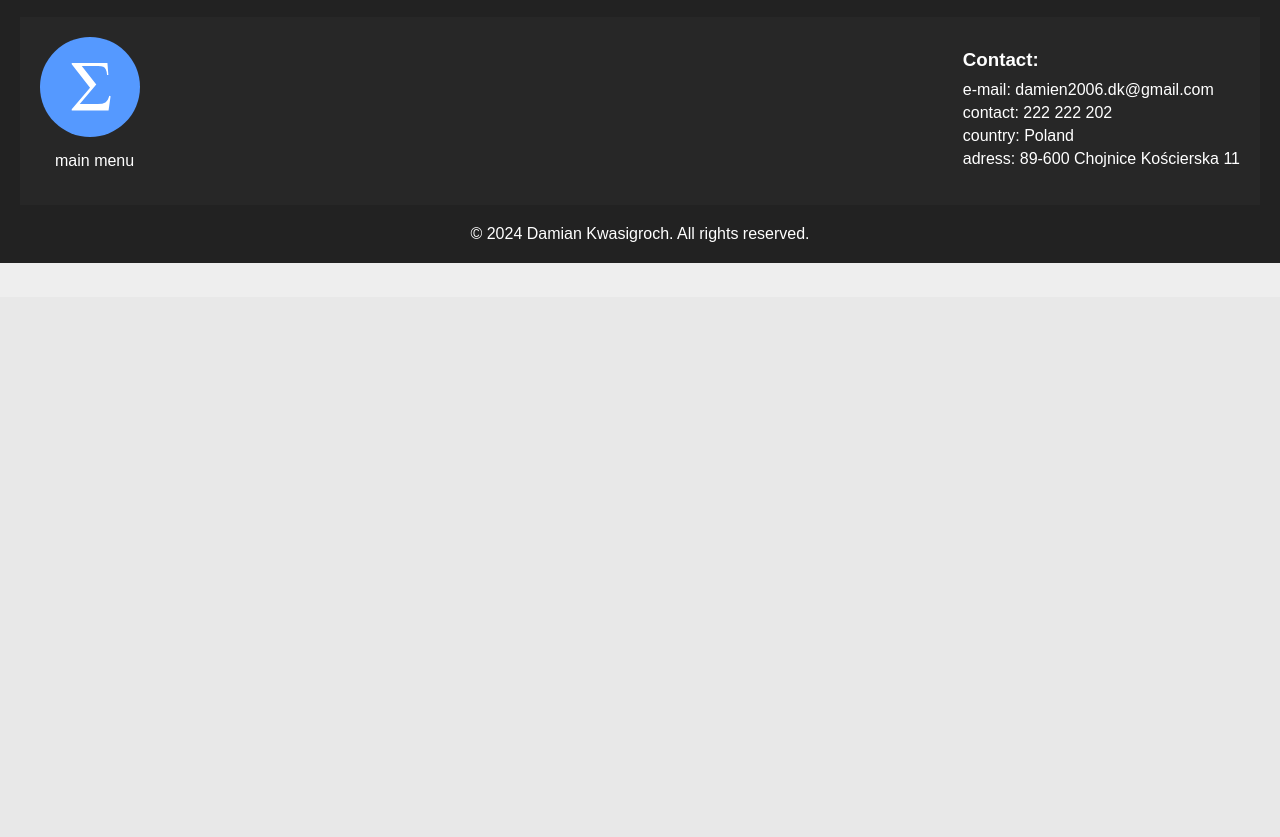
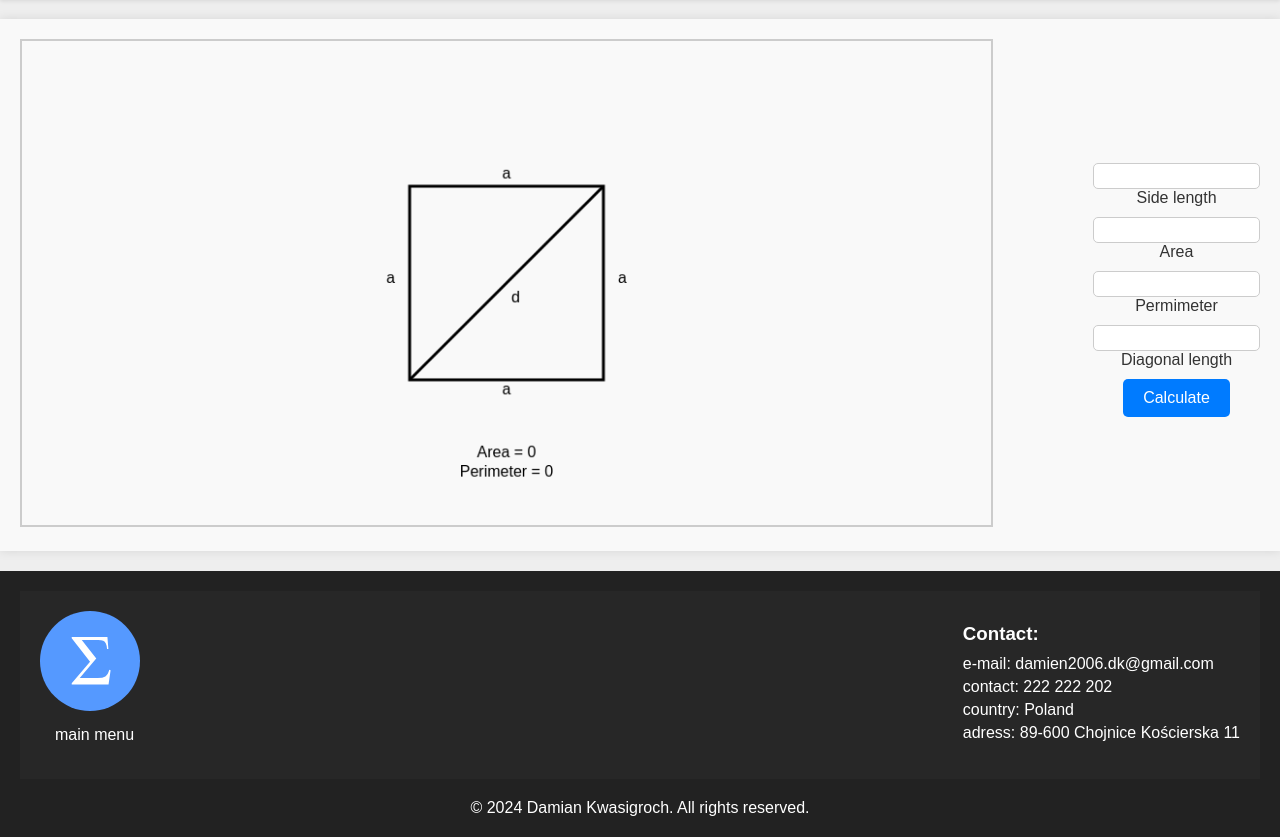
Before and after one commit to DAMULdk/figures, a Django app: page /square/ in a window 1280 px wide. Shown: the part 503-1340 px from the top of the page. Before the commit the page ends 766 px from the top, so only its background shows below. Run offline with Django 5.2, Linux system fonts and the light colour scheme.

Commit message:
Add square calculation scripts and templete for next figures

```diff
--- a/ecommerce/ecommerce/settings.py
+++ b/ecommerce/ecommerce/settings.py
@@ -131,7 +131,7 @@ USE_TZ = True
 
 STATIC_URL = 'static/'
 STATICFILES_DIRS = [
-    os.path.join(BASE_DIR, 'static')
+    os.path.join(BASE_DIR, 'figures/static')
 ]
 
 # Default primary key field type
--- a/ecommerce/figures/static/css/main.css
+++ b/ecommerce/figures/static/css/main.css
@@ -6,7 +6,7 @@
 
 body {
     font-family: Arial, sans-serif;
-    background-color: #eeeeee;
+    background-color: #eee;
     color: #333;
 }
 
@@ -67,10 +67,15 @@ header img:hover {
 }
 
 .description {
-    color: #f7f7f7;
+    color: rgb(183, 183, 183);
     font-size: 1em;
     margin-top: 20px;
+    padding-left: 20px;
     max-width: 860px;
+}
+
+.description h2 {
+    padding-top: 5px;
 }
 
 
@@ -186,3 +191,53 @@ footer {
 .fig:hover .fig-desc{
     color: #eee;
 }
+
+
+.calc {
+    display: flex;
+    flex-direction: row;
+    align-items: center;
+    justify-content: space-between;
+    gap: 100px;
+    padding: 20px;
+    background-color: #f9f9f9;
+    box-shadow: 0 0 10px rgba(0, 0, 0, 0.1);
+}
+
+.view {
+    flex: 1;
+}
+
+.calc form {
+    display: flex;
+    flex-direction: column;
+    align-items: center;
+}
+
+.calc input[type="number"] {
+    margin-top: 10px;
+    padding: 5px;
+    border: 1px solid #ccc;
+    border-radius: 5px;
+    font-size: 12px;
+}
+
+.calc input[type="button"] {
+    margin-top: 10px;
+    padding: 10px 20px;
+    border: none;
+    border-radius: 5px;
+    background-color: #007bff;
+    color: #fff;
+    font-size: 16px;
+    cursor: pointer;
+}
+
+.calc input[type="button"]:hover {
+    background-color: #0056b3;
+}
+
+canvas {
+    border: 2px solid #ccc;
+    width: 100%;
+}
--- /dev/null
+++ b/ecommerce/figures/static/js/square.js
@@ -0,0 +1,74 @@
+const canvas = document.getElementById("canvas");
+const ctx = canvas.getContext("2d");
+canvas.width = 1000;
+canvas.height = 500;
+
+const side = 200; // Długość boku kwadratu
+
+function drawSquare(a, A, p, d) {
+    ctx.clearRect(0, 0, canvas.width, canvas.height);
+
+    const centerX = canvas.width / 2;
+    const centerY = canvas.height / 2;
+
+    ctx.strokeStyle = 'black';
+    ctx.lineWidth = 3;
+    ctx.strokeRect(centerX - side / 2, centerY - side / 2, side, side);
+    ctx.beginPath();
+    ctx.moveTo(centerX + side / 2, centerY - side / 2);
+    ctx.lineTo(centerX - side / 2, centerY + side / 2);
+    ctx.stroke();
+
+    ctx.fillStyle = '#000000';
+    ctx.font = '16px Arial';
+    ctx.textAlign = 'center';
+
+    ctx.fillText('Area = ' + parseFloat(A.toFixed(4)), centerX, centerY + side / 2 + 80);
+    ctx.fillText('Perimeter = ' + parseFloat(p.toFixed(4)), centerX, centerY + side / 2 + 100);
+    ctx.fillText(parseFloat(a.toFixed(4)) || 'a', centerX, centerY + side / 2 + 15);
+    ctx.fillText(parseFloat(a.toFixed(4)) || 'a', centerX, centerY - side / 2 - 8);
+    ctx.textAlign = 'right';
+    ctx.fillText(parseFloat(a.toFixed(4)) || 'a', centerX - side / 2 - 15, centerY);
+    ctx.textAlign = 'left';
+    ctx.fillText(parseFloat(a.toFixed(4)) || 'a', centerX + side / 2 + 15, centerY);
+    ctx.fillText(parseFloat(d.toFixed(4)) || 'd', centerX + 5, centerY + 20);
+}
+drawSquare(0, 0, 0, 0);
+
+
+let lastModifiedField = null;
+
+let inputFields = document.querySelectorAll("input[type='number']");
+inputFields.forEach(function(inputField) {
+    inputField.addEventListener("input", function() {
+        lastModifiedField = inputField.getAttribute("name");
+    });
+});
+
+
+document.getElementById("calculate").addEventListener("click", function() {
+    let a = parseFloat(form1.num_a.value);
+    let d = parseFloat(form1.num_d.value);
+    let A = parseFloat(form1.num_A.value);
+    let p = parseFloat(form1.num_p.value);
+
+    if (lastModifiedField === "num_a") {
+        form1.num_A.value = a * a;
+        form1.num_p.value = a * 4;
+        form1.num_d.value = a * Math.sqrt(2);
+        drawSquare(a, parseFloat(form1.num_A.value), parseFloat(form1.num_p.value), parseFloat(form1.num_d.value));
+        return 0;
+    } else if (lastModifiedField === "num_A") {
+        a = Math.sqrt(A);
+    } else if (lastModifiedField === "num_p") {
+        a = p / 4;
+    } else if (lastModifiedField === "num_d") {
+        a = d / Math.sqrt(2);
+    }
+
+    form1.num_a.value = parseFloat(a.toFixed(12));
+    form1.num_A.value = parseFloat((a * a).toFixed(12));
+    form1.num_p.value = parseFloat((a * 4).toFixed(12));
+    form1.num_d.value = parseFloat((a * Math.sqrt(2)).toFixed(12));
+    drawSquare(a, parseFloat(form1.num_A.value), parseFloat(form1.num_p.value), parseFloat(form1.num_d.value));
+});
--- a/ecommerce/figures/templates/figures/square.html
+++ b/ecommerce/figures/templates/figures/square.html
@@ -1,5 +1,35 @@
 {% extends "figures/main.html" %}
 {% load static %}
+
+{%  block desc %}
+    <h2>Square: Definition and Properties</h2>
+    <p>A square is a geometric shape characterized by four equal sides and four right angles. It is a special case of a rectangle where all sides are of equal length.</p>
+    <h2>Calculations for a Square</h2>
+    <p>To calculate various properties of a square:</p>
+    <ul>
+    <li><strong>Side Length:</strong> Since all sides of a square are equal, the side length can be determined by measuring any one side.</li>
+    <li><strong>Area:</strong> The area of a square is found by squaring the length of one side. Mathematically, it can be expressed as: <span>A = s<sup>2</sup></span>, where <span>s</span> represents the length of a side.</li>
+    <li><strong>Perimeter:</strong> The perimeter of a square is the sum of the lengths of all four sides. It can be calculated as: <span>P = 4s</span>, where <span>s</span> represents the length of a side.</li>
+    <li><strong>Diagonal:</strong> The diagonal of a square is a line segment connecting two opposite vertices. It divides the square into two congruent right triangles. The length of the diagonal can be calculated using the Pythagorean theorem: <span>d = √(s<sup>2</sup> + s<sup>2</sup>) = √2s</span>.</li>
+    </ul>
+    <h2>Fun Fact about Squares</h2>
+    <p>A square is a symmetric shape, meaning it looks the same when rotated by 90, 180, or 270 degrees. This property makes it a fundamental element in various mathematical and architectural designs, symbolizing stability and equality.</p>
+{% endblock %}
+
 {%  block content %}
-    <span> you are in in the square</span>
+    <div class="calc">
+        <section class="view">
+            <canvas id="canvas"></canvas>
+        </section>
+        <section class="control">
+            <form name="form1" method="post">
+                <input type="number" name="num_a"> <label for="num_a">Side length</label>
+                <input type="number" name="num_A"> <label for="num_A">Area</label>
+                <input type="number" name="num_p"> <label for="num_p">Permimeter</label>
+                <input type="number" name="num_d"> <label for="num_d">Diagonal length</label>
+                <input type="button" value="Calculate" id="calculate">
+            </form>
+        </section>
+    </div>
+    <script src="{% static 'js/square.js' %}"></script>
 {% endblock %}
```
